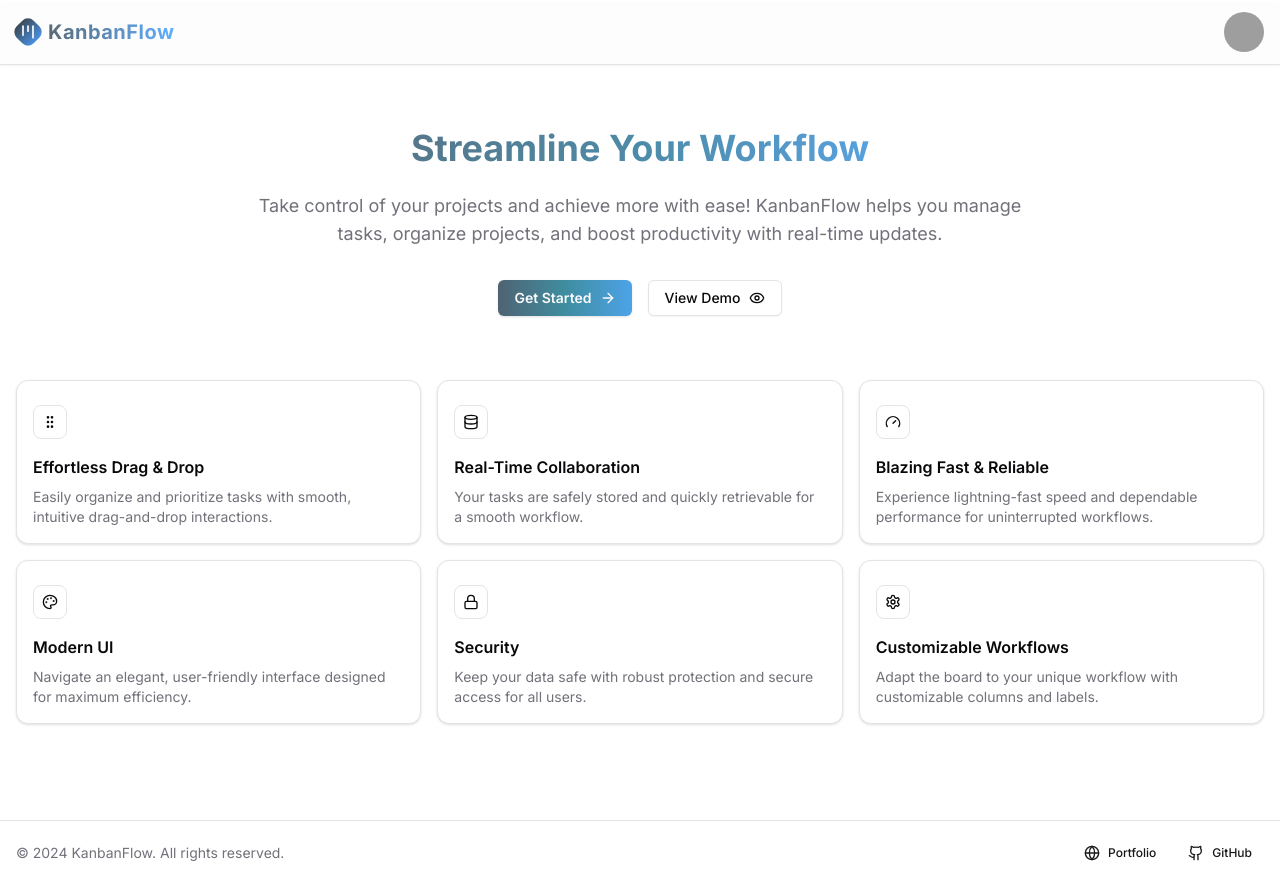
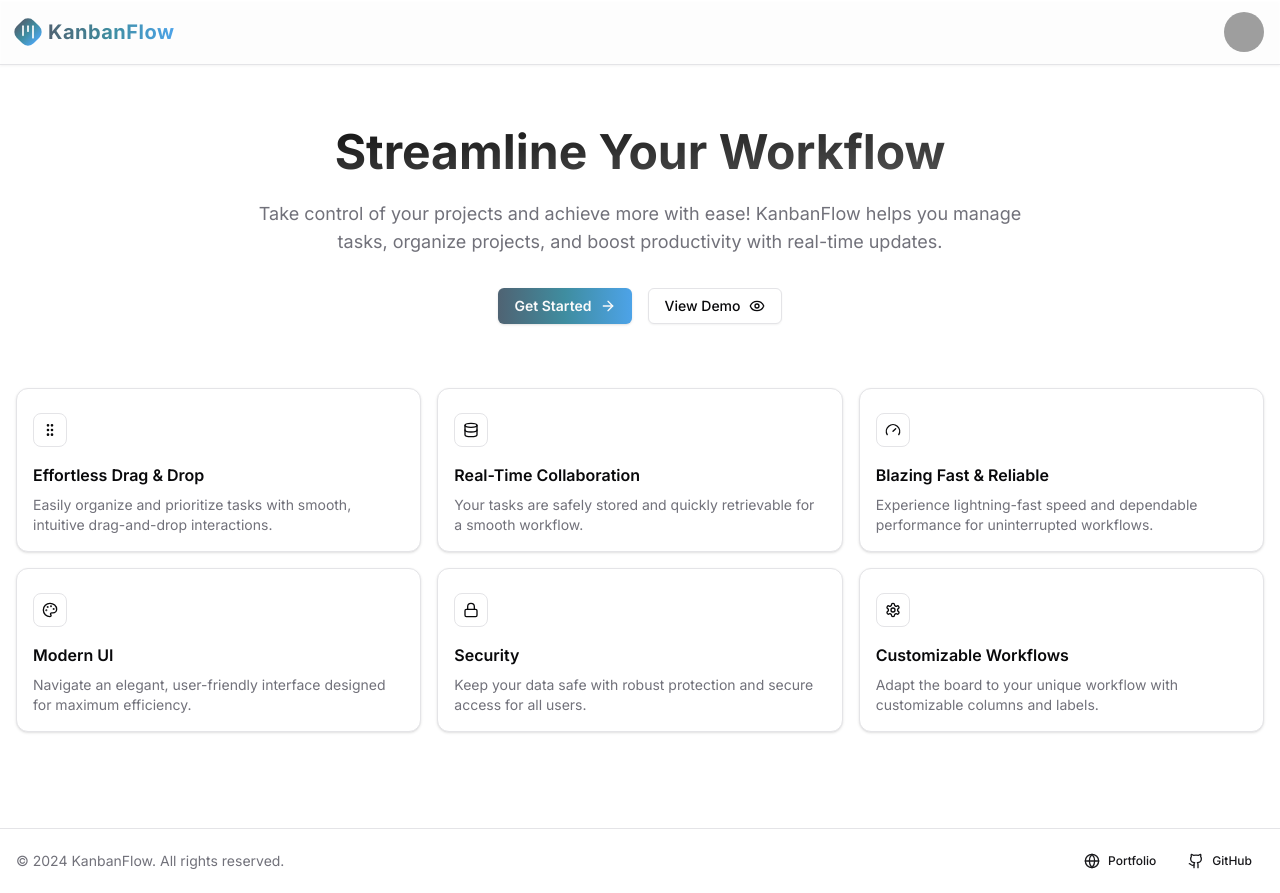
Before and after one commit to m-elagamy/kanbanflow, a Next.js app: page / in a window 1280 px wide. Built offline with nearby package versions, Linux system fonts and the light colour scheme; grey boxes are pictures that could not be loaded.

Commit message:
chore: change lading title theme

```diff
--- a/src/app/dashboard/page.tsx
+++ b/src/app/dashboard/page.tsx
@@ -12,7 +12,7 @@ const Dashboard = () => {
     <section className="grid flex-grow place-content-center">
       <Card className="border-none text-center shadow-none">
         <CardHeader>
-          <CardTitle className="text-xl md:text-2xl">
+          <CardTitle className="text-xl md:text-3xl">
             Welcome to Your Workspace
           </CardTitle>
           <CardDescription>
--- a/src/components/landing/index.tsx
+++ b/src/components/landing/index.tsx
@@ -15,7 +15,7 @@ const Landing = () => {
       <div className="container pb-16 pt-32 md:pb-24">
         <div className="mx-auto mb-16 max-w-3xl text-center">
           <motion.h1
-            className="mb-6 bg-gradient-to-r from-[#5A6A78] via-[#4D8BA8] to-[#5FAFFF] bg-clip-text text-3xl font-bold text-transparent md:text-4xl"
+            className="mb-6 bg-gradient-to-br from-[#111] via-[#333] to-[#555] bg-clip-text text-3xl font-bold text-transparent dark:from-[#fff] dark:via-[#ccc] dark:to-[#a4a4a4] md:text-5xl"
             variants={fadeIn}
           >
             Streamline Your Workflow
--- a/src/components/layout/header/components/kanban-logo.tsx
+++ b/src/components/layout/header/components/kanban-logo.tsx
@@ -21,7 +21,7 @@ const KanbanLogo = () => {
         aria-label="Go to KanbanFlow homepage"
       >
         <motion.div
-          className={`grid size-5 rotate-45 transform place-content-center rounded-lg bg-gradient-to-r from-[#3b4a56] to-[#4A90E2] md:size-6`}
+          className={`grid size-5 rotate-45 transform place-content-center rounded-lg bg-gradient-to-r from-[#4F6373] via-[#3F8DA0] to-[#4DA3E8] md:size-6`}
           animate={{
             rotate: 45,
             transition: { type: "spring", stiffness: 250, damping: 3 },
@@ -31,7 +31,7 @@ const KanbanLogo = () => {
         </motion.div>
 
         <span
-          className={`bg-gradient-to-r from-[#5A6A78] to-[#5FAFFF] bg-clip-text text-lg font-bold tracking-wide text-transparent md:text-xl`}
+          className={`bg-gradient-to-r from-[#4F6373] via-[#3F8DA0] to-[#4DA3E8] bg-clip-text text-lg font-bold tracking-wide text-transparent md:text-xl`}
         >
           KanbanFlow
         </span>
```
